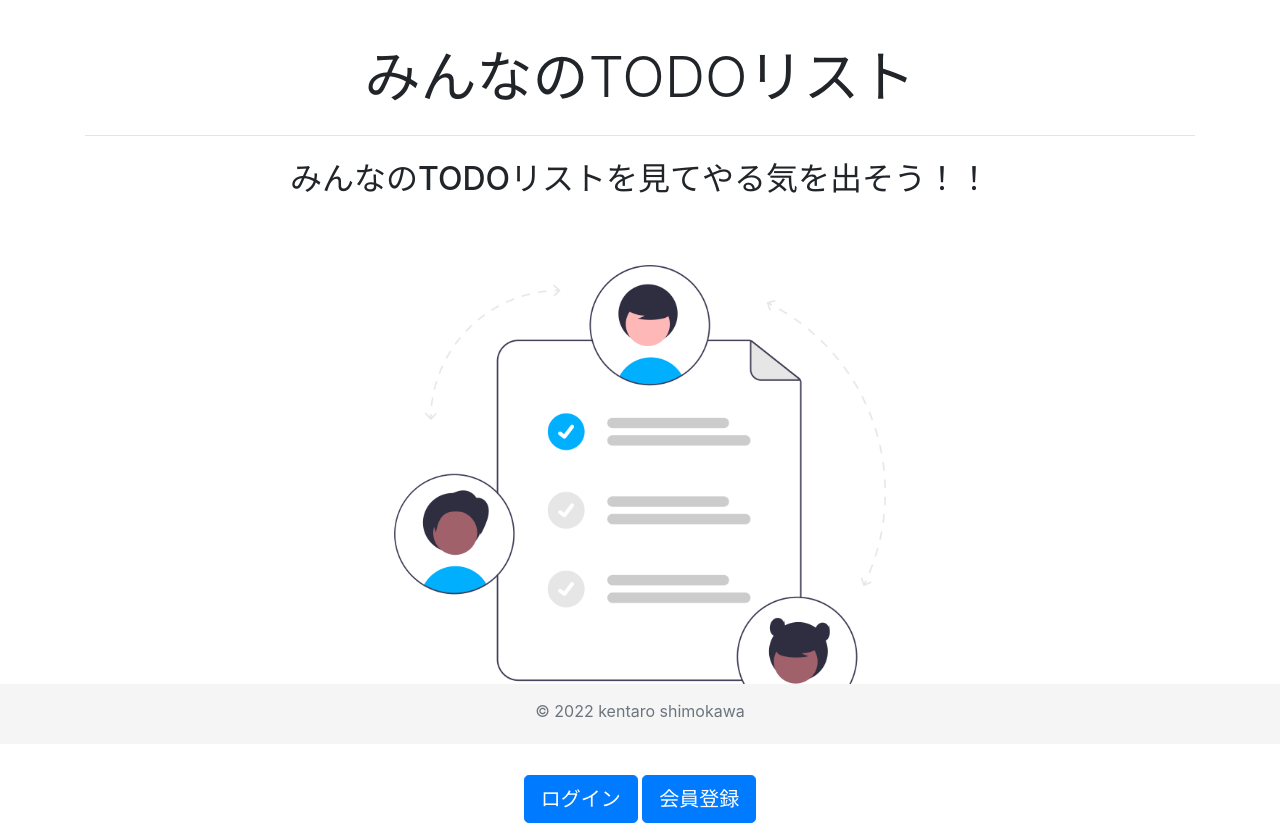
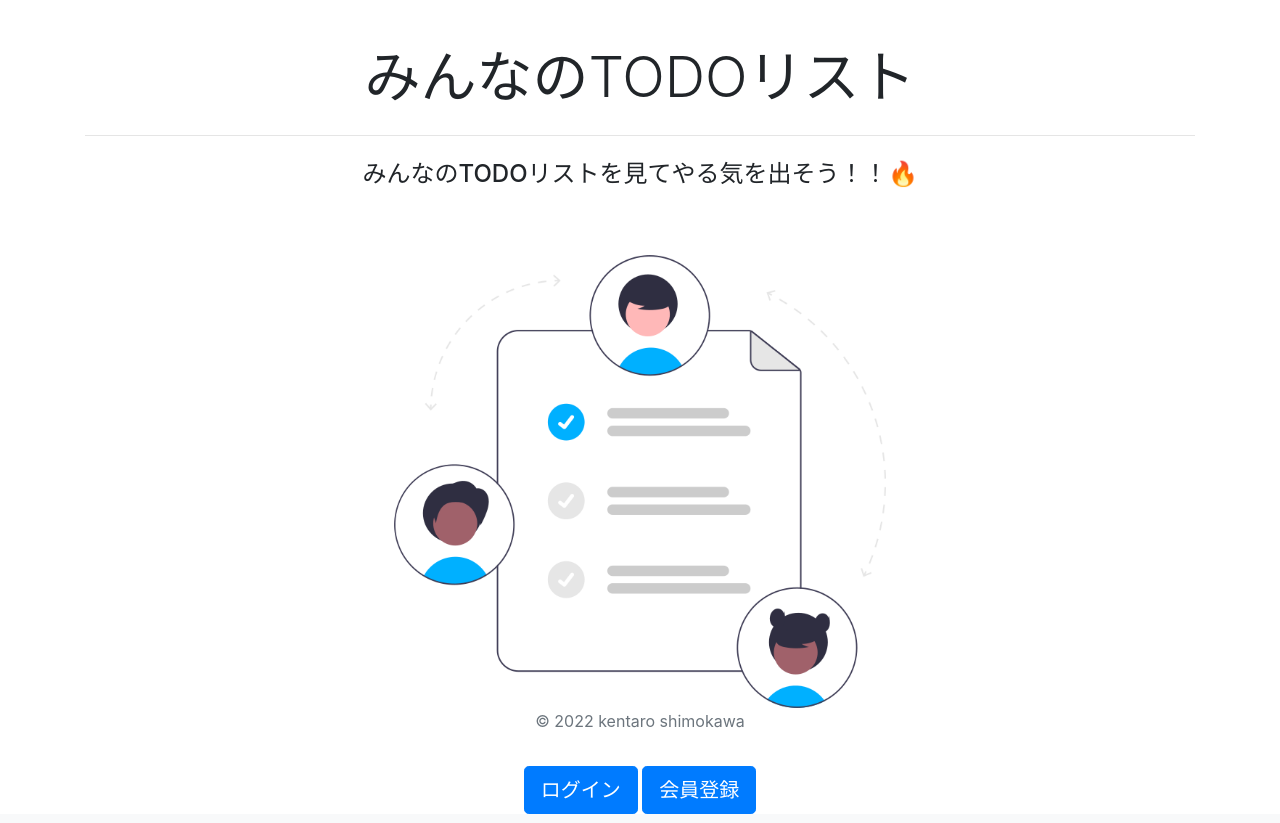
Before and after one commit to radkmb/Django-trello, a Django app: page /todo/ in a window 1280 px wide. Shown: the part 56-879 px from the top of the page. Run offline with Django 4.2, Linux system fonts and the light colour scheme; some libraries are stand-ins or nearby versions.

Commit message:
🎨Design fix

```diff
--- a/todo/static/todo/custom.css
+++ b/todo/static/todo/custom.css
@@ -67,8 +67,8 @@ img {
 	position: absolute;
 	bottom: 0;
 	width: 100%;
-	height: 60px;
-	background-color: #f5f5f5;
+	height: 40px;
+	margin-bottom: 10px;
 }
 
 .container .text-muted {
--- a/todo/templates/todo/index.html
+++ b/todo/templates/todo/index.html
@@ -5,7 +5,7 @@
 <div class="container" style="text-align: center; margin-top: 30px;">
 	<h1 class="display-4">みんなのTODOリスト</h1>
 	<hr class="my-4">
-	<h2>みんなのTODOリストを見てやる気を出そう！！</h2>
+	<h4>みんなのTODOリストを見てやる気を出そう！！🔥</h4>
 	<img src="{% static 'images/undraw_Collaboration_re_vyau.png' %}" alt="main" /><br>
 	<a class="btn btn-primary btn-lg" href="{% url 'login' %}" role="button">ログイン</a>
   	<a class="btn btn-primary btn-lg" href="{% url 'todo:signup' %}" role="button">会員登録</a>
```
Also changed, not shown: db.sqlite3.
